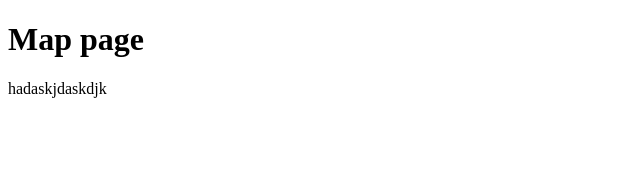
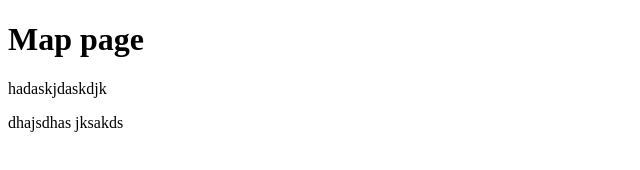
Before and after one commit to arjunghimire/firstproject, a plain HTML site: page map.html in a window 1280 px wide. Shown: the whole page, without its empty margins (0-640 px from the left). Drawn offline with Linux system fonts and the light colour scheme.

Commit message:
updated map file

```diff
--- a/map.html
+++ b/map.html
@@ -9,5 +9,6 @@
   <body>
     <h1>Map page</h1>
     <p>hadaskjdaskdjk</p>
+    <p>dhajsdhas jksakds</p>
   </body>
 </html>
```
